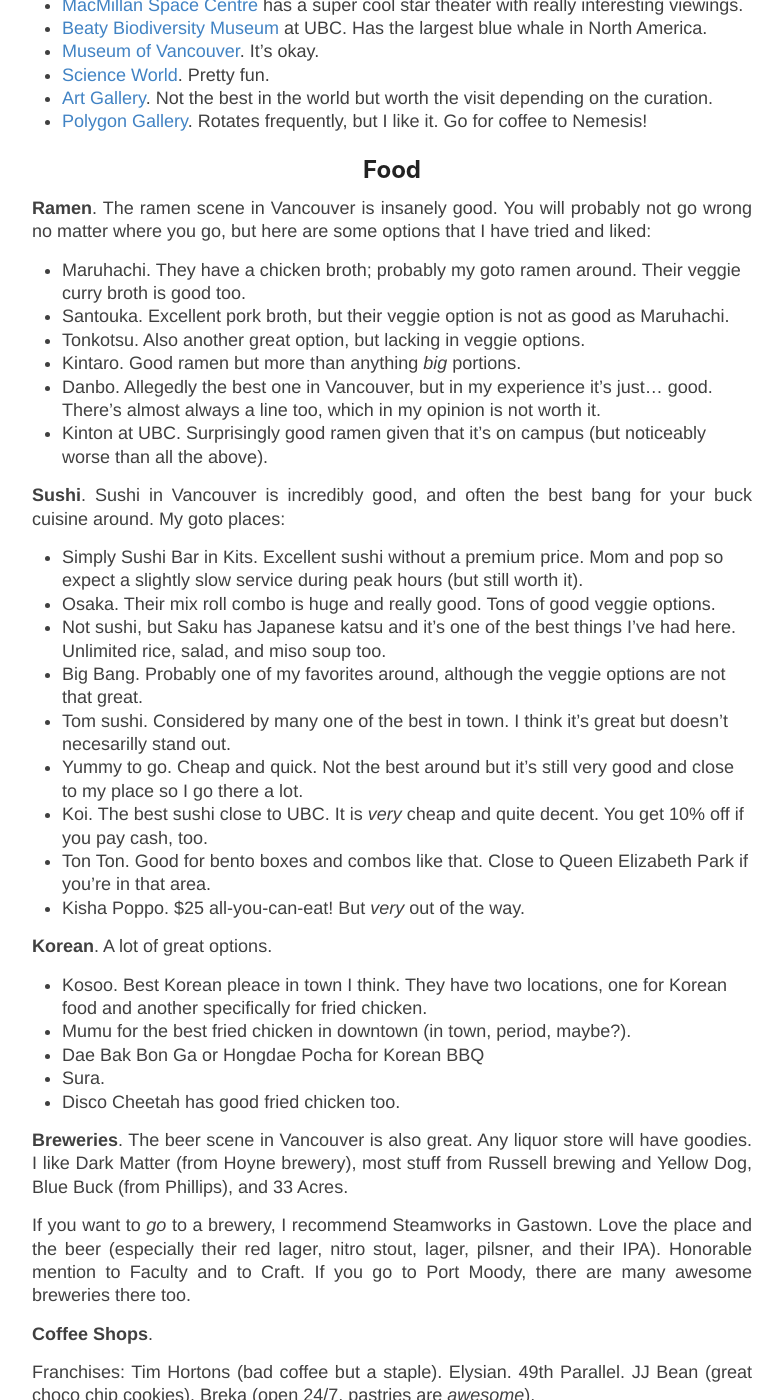
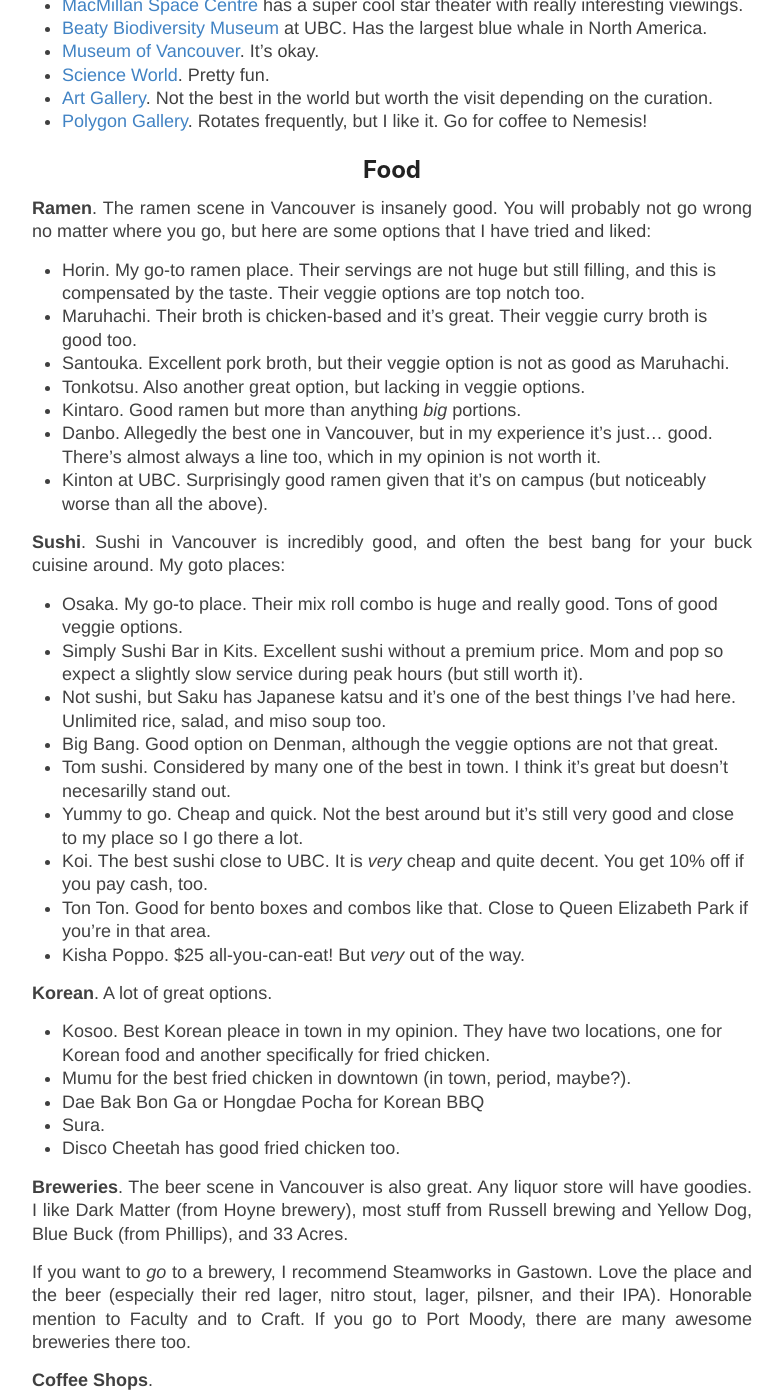
Before and after one commit to giankdiluvi/giankdiluvi.github.io, a Jekyll site: the page built from yvr.md, in a window 1280 px wide and 1400 px high, scrolled down 1532 px. Shown: the whole window, without its empty margins (248-1031 px from the left). Built offline with Jekyll 4.4.1, drawn with Linux system fonts in a browser that asks for light colours; nearby versions of some CDN libraries; our own code applies the rules of GitHub Pages for plain Markdown files; some of the changed text lies outside the part shown.

Commit message:
update yvr

```diff
--- a/yvr.md
+++ b/yvr.md
@@ -126,7 +126,10 @@
 The ramen scene in Vancouver is insanely good.
 You will probably not go wrong no matter where you go,
 but here are some options that I have tried and liked:
-- Maruhachi. They have a chicken broth; probably my goto ramen around.
+- Horin. My go-to ramen place. Their servings are not huge
+but still filling, and this is compensated by the taste.
+Their veggie options are top notch too.
+- Maruhachi. Their broth is chicken-based and it's great.
 Their veggie curry broth is good too.
 - Santouka. Excellent pork broth, but their veggie option is not as good as Maruhachi.
 - Tonkotsu. Also another great option, but lacking in veggie options.
@@ -140,13 +143,14 @@
 Sushi in Vancouver is incredibly good,
 and often the best bang for your buck cuisine around.
 My goto places:
+- Osaka. My go-to place. Their mix roll combo is huge and really good.
+Tons of good veggie options.
 - Simply Sushi Bar in Kits. Excellent sushi without a premium price.
 Mom and pop so expect a slightly slow service during peak hours
 (but still worth it).
-- Osaka. Their mix roll combo is huge and really good. Tons of good veggie options.
 - Not sushi, but Saku has Japanese katsu and it's one of the best things I've had here.
 Unlimited rice, salad, and miso soup too.
-- Big Bang. Probably one of my favorites around,
+- Big Bang. Good option on Denman,
 although the veggie options are not that great.
 - Tom sushi. Considered by many one of the best in town.
 I think it's great but doesn't necesarilly stand out.
@@ -160,7 +164,7 @@
 
 **Korean**.
 A lot of great options.
-- Kosoo. Best Korean pleace in town I think.
+- Kosoo. Best Korean pleace in town in my opinion.
 They have two locations, one for Korean food and another
 specifically for fried chicken.
 - Mumu for the best fried chicken in downtown (in town, period, maybe?).
@@ -253,6 +257,14 @@
 Their sweet stuff servings are huge, though&mdash;pancakes the size of a cake.
 Fable is also very popular but I think it's... just okay.
 
+**Dim Sum**
+Good brunch alternative if you want some great asian cuisine.
+- Continental Seafood Restaurant is otherwordly.
+Waiters walk around with carts full of food and you just grab whatever looks tasty.
+Not great for people with dietary restrictions, though.
+- Dinasty on Broadway is pretty decent too.
+- Dinesty if you're in downtown (expect a line).
+
 **Ice cream**.
 - Rain or Shine. My favorite in town due to its consistency.
 I often find myself trying new flavors and really liking them.
@@ -277,11 +289,12 @@
 - Legendary Noodles. Name is accurate.
 - Plus 84 for cheap but great Bahn Mi.
 - Burger Crush are my favorite burgers in town.
+But also check out Between 2 Buns, which definitely gives them a run for their money.
 - East is East for Afghan fusion.
 They have an all-you-can-eat curry thing that I love.
 - Granville Island. So much nice food.
 - Pad Thai at Granville Island. Expensive-ish but very good.
 - Pad Thai at Thai Basil. Cheap but surprisingly good.
-- Slim's BBQ. Great bbq, *amazing* cornbread.
+- Slim's BBQ. Good bbq, *amazing* cornbread.
 - Kinara for Indian.
 - Pizza: Novo on Burrard or Crema in North Van.
```
Also changed, not shown: 2 other files.
